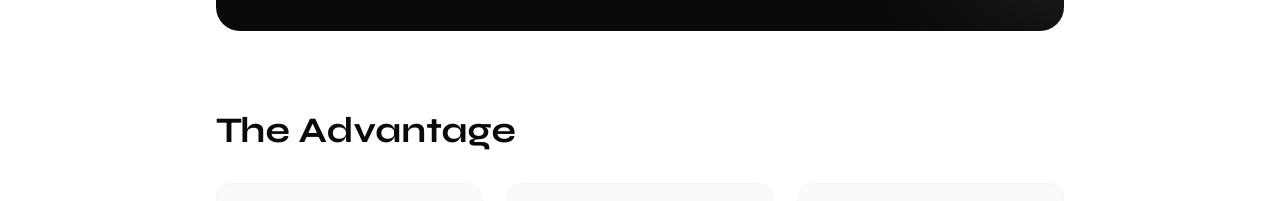
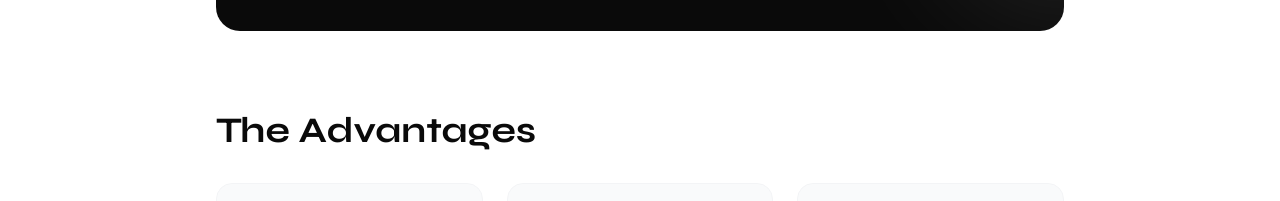
Before and after one commit to asadrafi1221/meridan, a Next.js app: page /about in a window 1280 px wide. Shown: the part 1393-1594 px from the top of the page. Built offline with nearby package versions, Linux system fonts and the light colour scheme.

Commit message:
Migrated project from React to Next.js

```diff
--- a/app/about/page.tsx
+++ b/app/about/page.tsx
@@ -114,7 +114,7 @@ const About: React.FC = () => {
           </div>
 
           <h3 className="text-3xl md:text-4xl font-display font-bold text-brand-black mb-6 md:mb-8">
-            The Advantage
+            The Advantages
           </h3>
           <div className="grid grid-cols-1 md:grid-cols-3 gap-6 not-prose">
             {[
```
